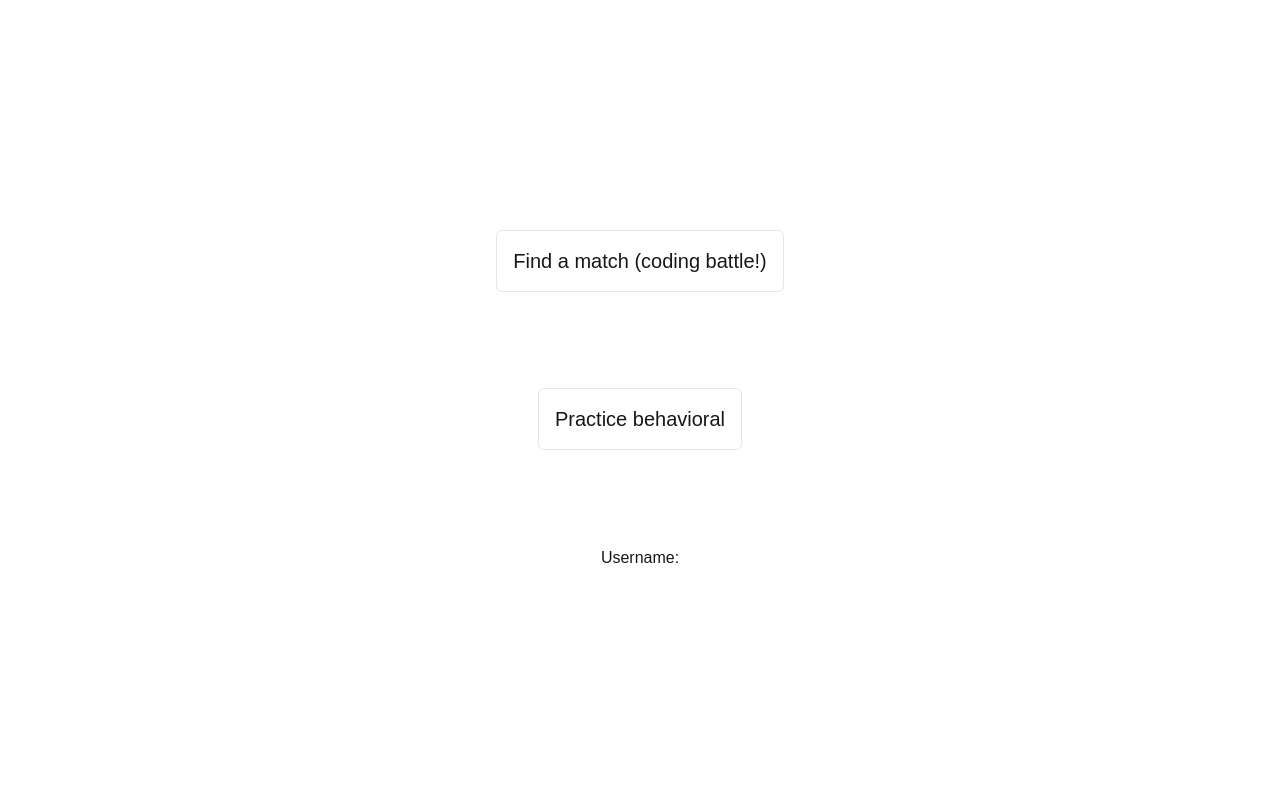
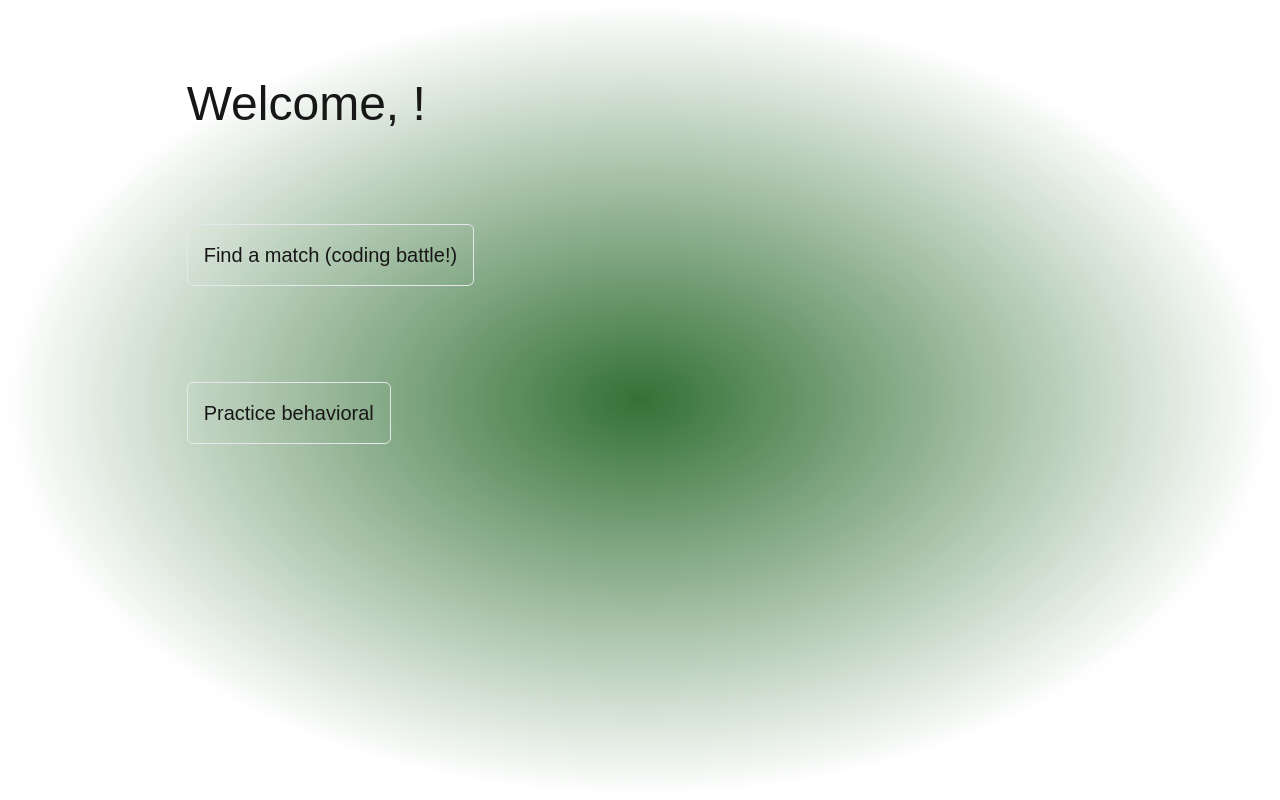
Before and after one commit to wu-jeffery/BetterVue, a Next.js app in the folder client/: page /home in a window 1280 px wide. Built offline with nearby package versions, Linux system fonts and the light colour scheme; no server answers.

Commit message:
lots of stuff

```diff
--- a/client/src/pages/battle.js
+++ b/client/src/pages/battle.js
@@ -20,8 +20,12 @@ export default function Battle() {
 
     useEffect(() => {
         socket.on("post_match", (data) => {
-            console.log(data);
             if (data.players.includes(username)) {
+                if (data.winner === username) {
+                    localStorage.setItem("result", "win");
+                } else {
+                    localStorage.setItem("result", "lose");
+                }
                 router.push("/postmatch/")
             }
         });
@@ -96,7 +100,7 @@ export default function Battle() {
 
         if (result.score[0] === 'A') {
             console.log("sending battle_end");
-            socket.emit('battle_end', { session_id: sid });
+            socket.emit('battle_end', { session_id: sid, winner: username });
         }
 
         setScore(result.score);
--- a/client/src/pages/home.js
+++ b/client/src/pages/home.js
@@ -13,15 +13,17 @@ export default function Home() {
     }, []);
 
     return (
-        <div className="flex flex-col h-screen w-screen justify-center items-center space-y-24">
+        <div className="flex flex-col h-screen w-screen justify-center items-center ellipse-gradient">
+            <div className="flex flex-col h-full w-5/6 items-start space-y-24 p-20">
+                <div className="text-5xl">
+                    Welcome, {username}!
+                </div>
                 <div className="text-xl border p-4 rounded-md">
                     <Link href="/matchmaking/">Find a match (coding battle!)</Link>
                 </div>
                 <div className="text-xl border p-4 rounded-md">
                     <Link href="/behavioral/">Practice behavioral</Link>
                 </div>
-            <div>
-                Username: {username}
             </div>
         </div>
     );
--- a/client/src/pages/postmatch.js
+++ b/client/src/pages/postmatch.js
@@ -1,11 +1,17 @@
 import Link from "next/link";
+import React, { useState } from "react";
 
 export default function PostMatch() {
+    const [result, setResult] = useState(localStorage.getItem("result"));
+
     return (
-        <div className="flex flex-col h-screen items-center justify-center w-screen space-y-10">
+        <div className="flex flex-col h-screen items-center justify-center w-screen space-y-10 ellipse-gradient">
             <h1 className="text-5xl">Match Over</h1>
+            <div className="text-xl">
+                {(result === "win") ? "You won!" : "You lost! Practice more and try again!"}
+            </div>
             <Link href="/home/">
-                <button className="border rounded p-4">
+                <button className="border rounded px-4 py-2 text-xl">
                     Home
                 </button>
             </Link>
```
Also changed, not shown: 2 other files (tests, documents, lock files or other folders). Lines whose indentation alone changed are shown as unchanged.
